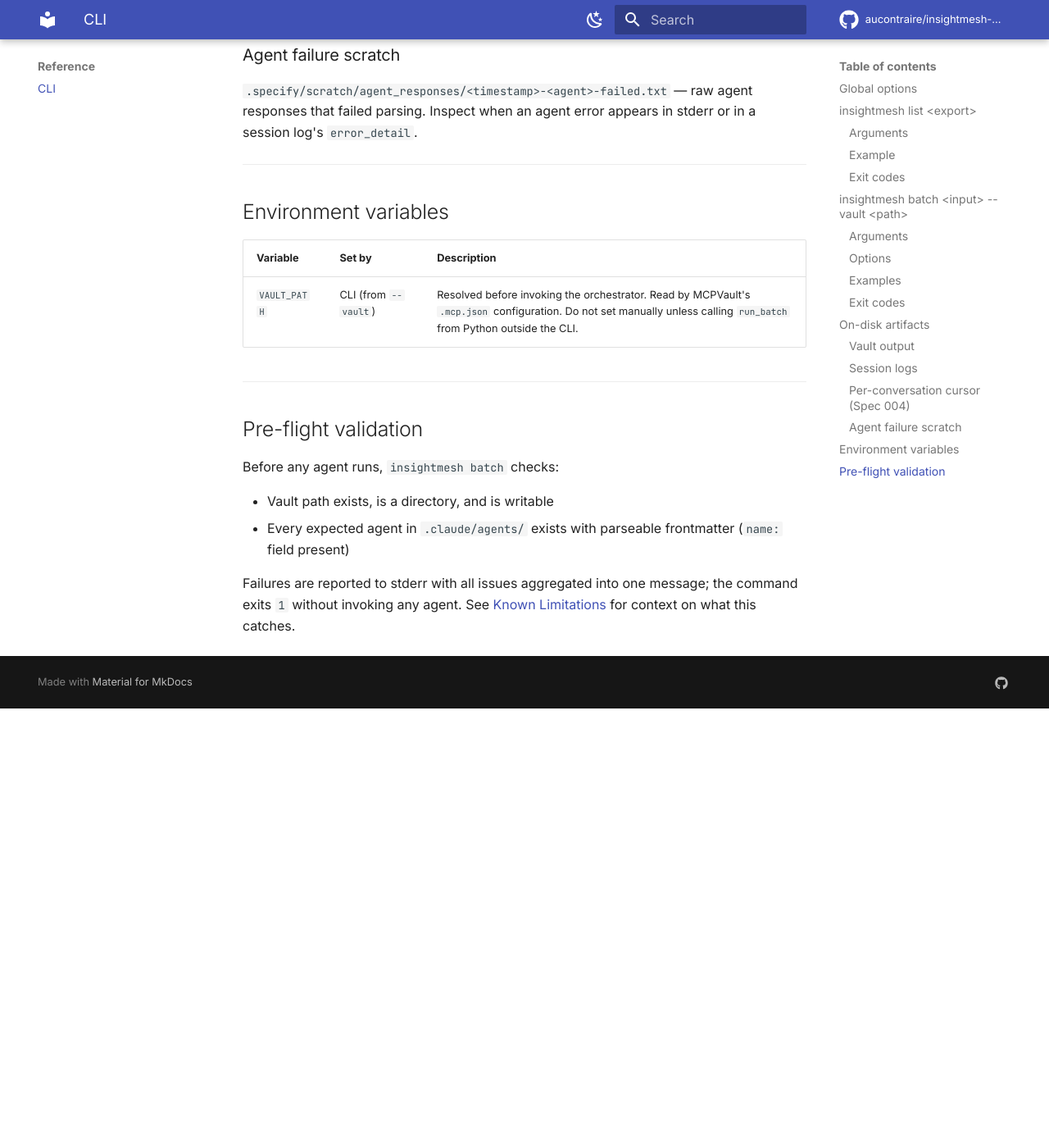
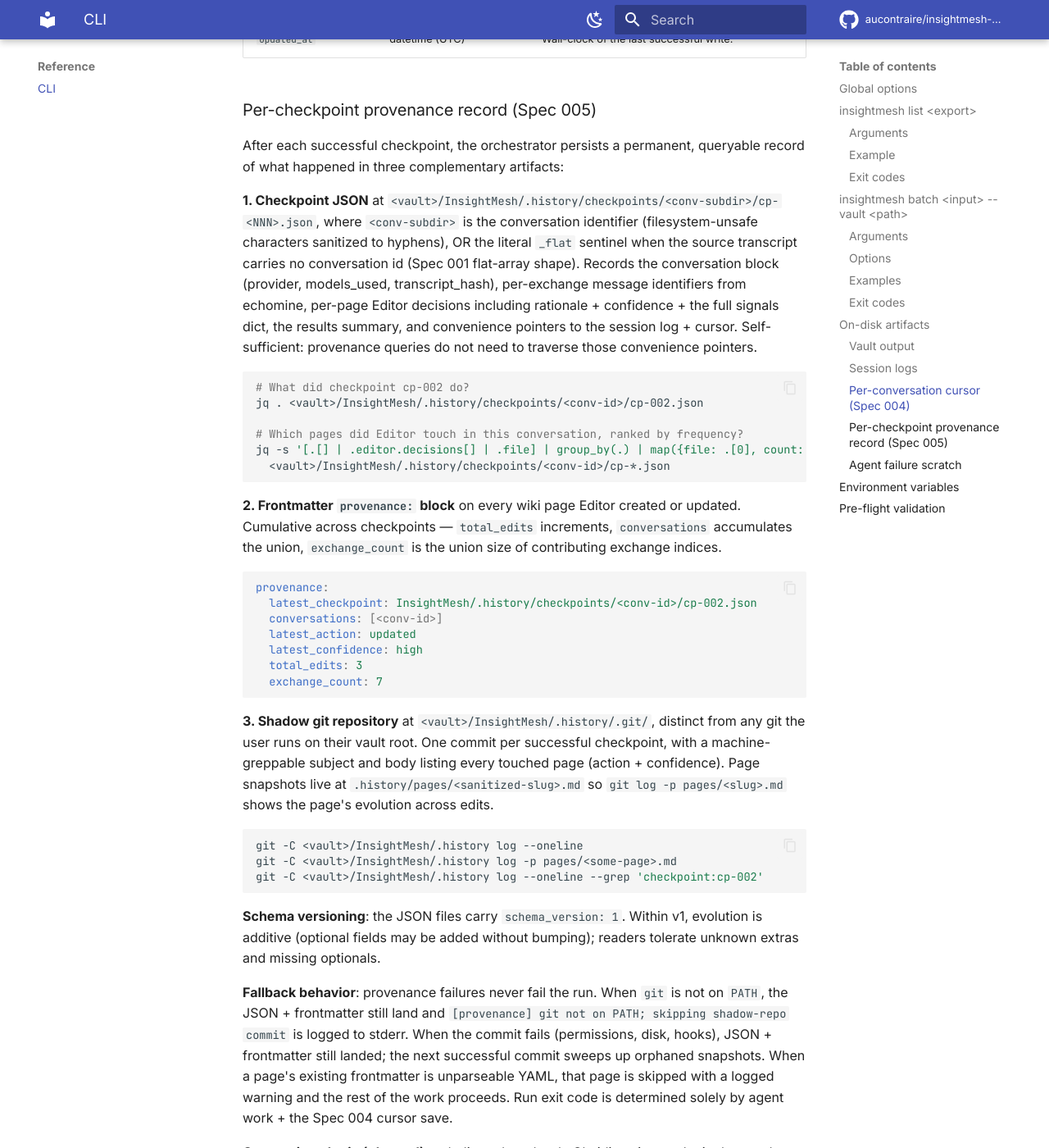
Before and after one commit to aucontraire/insightmesh-core, an MkDocs documentation site: the page built from docs/reference/cli.md, in a window 1280 px wide and 1400 px high, scrolled down 4892 px. Shown: the whole window at 82% size. Built offline with MkDocs 1.6.1 and Material for MkDocs 9.7.7, drawn with Linux system fonts in a browser that asks for light colours; comment, search, counter and statistics services are not loaded; before the commit the page ends 5756 px from its top, so only the background shows below that; some of the changed text lies outside the part shown.

Commit message:
Spec 005: docs update + close T020 (real-data smoke complete)
docs/index.md: replace the "Latest: Spec 004" admonition with a Spec
005 summary covering the provenance frontmatter block, the per-
checkpoint JSON record, the shadow git diff history, and the planned
insightmesh-obsidian viewer plugin. Spec 004 demoted to "prior
milestones still apply" alongside Spec 002 + 003.

docs/reference/cli.md: new "Per-checkpoint provenance record (Spec
005)" section under On-disk artifacts. Documents the three artifact
shapes (cp-<NNN>.json under per-conversation subdir, frontmatter
provenance: block on touched pages, shadow git repo at .history/.git/),
includes jq + git log recipes for inspection, notes the schema_version
=1 + additive forward-compat rule, lists the fallback behavior (no git
on PATH, commit failure, malformed YAML — all non-fatal per FR-019),
and cross-references the companion insightmesh-obsidian viewer plugin
repo. Plus a one-line cross-reference from the Vault output section to
the new provenance block.

tasks.md: T020 (real-data smoke) marked complete after the third smoke
on tests/fixtures/long_chat_export.json validated the flat-array code
path (_flat sentinel subdir, null fields end-to-end). All 21 tasks in
Spec 005 now done.

mkdocs build --strict passes. Findings memory project_spec005_findings
already updated with full 3-smoke matrix.

````diff
--- a/docs/reference/cli.md
+++ b/docs/reference/cli.md
@@ -111,6 +111,8 @@ See [How-to: Long conversations](../how-to/long-conversations.md) for the full r
 
 `<vault>/InsightMesh/*.md` — wiki pages produced by Editor. Each has YAML frontmatter (`title`, `created`, `updated`, `source`, `tags`).
 
+Pages touched by Spec 005's checkpoint pipeline additionally carry a `provenance:` block (see below).
+
 ### Session logs
 
 `<vault>/InsightMesh/.logs/<timestamp>-<stem>.json` — one per pipeline invocation. Records per-agent input summaries, parsed outputs, durations, status, cross-links, exchanges processed.
@@ -137,6 +139,47 @@ Cursor schema (Pydantic v2, strict, `extra=forbid`):
 | `meaning_summary` | str \| null | Forward-compatibility hook. Always null in this spec. |
 | `updated_at` | datetime (UTC) | Wall-clock of the last successful write. |
 
+### Per-checkpoint provenance record (Spec 005)
+
+After each successful checkpoint, the orchestrator persists a permanent, queryable record of what happened in three complementary artifacts:
+
+**1. Checkpoint JSON** at `<vault>/InsightMesh/.history/checkpoints/<conv-subdir>/cp-<NNN>.json`, where `<conv-subdir>` is the conversation identifier (filesystem-unsafe characters sanitized to hyphens), OR the literal `_flat` sentinel when the source transcript carries no conversation id (Spec 001 flat-array shape). Records the conversation block (provider, models_used, transcript_hash), per-exchange message identifiers from echomine, per-page Editor decisions including rationale + confidence + the full signals dict, the results summary, and convenience pointers to the session log + cursor. Self-sufficient: provenance queries do not need to traverse those convenience pointers.
+
+```bash
+# What did checkpoint cp-002 do?
+jq . <vault>/InsightMesh/.history/checkpoints/<conv-id>/cp-002.json
+
+# Which pages did Editor touch in this conversation, ranked by frequency?
+jq -s '[.[] | .editor.decisions[] | .file] | group_by(.) | map({file: .[0], count: length}) | sort_by(-.count)' \
+  <vault>/InsightMesh/.history/checkpoints/<conv-id>/cp-*.json
+```
+
+**2. Frontmatter `provenance:` block** on every wiki page Editor created or updated. Cumulative across checkpoints — `total_edits` increments, `conversations` accumulates the union, `exchange_count` is the union size of contributing exchange indices.
+
+```yaml
+provenance:
+  latest_checkpoint: InsightMesh/.history/checkpoints/<conv-id>/cp-002.json
+  conversations: [<conv-id>]
+  latest_action: updated
+  latest_confidence: high
+  total_edits: 3
+  exchange_count: 7
+```
+
+**3. Shadow git repository** at `<vault>/InsightMesh/.history/.git/`, distinct from any git the user runs on their vault root. One commit per successful checkpoint, with a machine-greppable subject and body listing every touched page (action + confidence). Page snapshots live at `.history/pages/<sanitized-slug>.md` so `git log -p pages/<slug>.md` shows the page's evolution across edits.
+
+```bash
+git -C <vault>/InsightMesh/.history log --oneline
+git -C <vault>/InsightMesh/.history log -p pages/<some-page>.md
+git -C <vault>/InsightMesh/.history log --oneline --grep 'checkpoint:cp-002'
+```
+
+**Schema versioning**: the JSON files carry `schema_version: 1`. Within v1, evolution is additive (optional fields may be added without bumping); readers tolerate unknown extras and missing optionals.
+
+**Fallback behavior**: provenance failures never fail the run. When `git` is not on `PATH`, the JSON + frontmatter still land and `[provenance] git not on PATH; skipping shadow-repo commit` is logged to stderr. When the commit fails (permissions, disk, hooks), JSON + frontmatter still landed; the next successful commit sweeps up orphaned snapshots. When a page's existing frontmatter is unparseable YAML, that page is skipped with a logged warning and the rest of the work proceeds. Run exit code is determined solely by agent work + the Spec 004 cursor save.
+
+**Companion plugin (planned)**: a dedicated read-only Obsidian viewer plugin that renders the JSON + frontmatter + shadow-git diffs into a native side-pane experience is the planned next-step (separate repo: [aucontraire/insightmesh-obsidian](https://github.com/aucontraire/insightmesh-obsidian)). Until it ships, the shell-tool recipes above are the path. The spec's `quickstart.md` also documents [obsidian-git](https://github.com/Vinzent03/obsidian-git) as a tactical viewer with documented caveats.
+
 ### Agent failure scratch
 
 `.specify/scratch/agent_responses/<timestamp>-<agent>-failed.txt` — raw agent responses that failed parsing. Inspect when an agent error appears in stderr or in a session log's `error_detail`.
````
Also changed, not shown: docs/index.md (+2 -2 lines), specs/005-page-provenance/tasks.md (+1 -1 lines).
